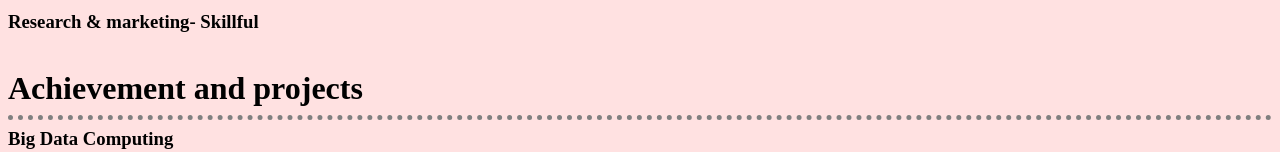
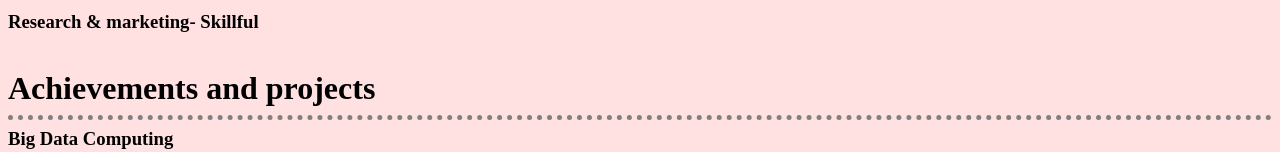
Before and after one commit to Aryak-Mohanty/Resume, a plain HTML site: page index.html in a window 1280 px wide. Shown: the part 560-712 px from the top of the page. Drawn offline with Linux system fonts and the light colour scheme.

Commit message:
Update index.html

```diff
--- a/index.html
+++ b/index.html
@@ -32,7 +32,7 @@
   <h3><b><p></p>Content creation- Experienced</b></h3>
   <h3><b><p>Research & marketing- Skillful</p></b></h3>
   <br>
-  <h1 style="color:black;"> Achievement and projects</h1>
+  <h1 style="color:black;"> Achievements and projects</h1>
   <hr>
   <h3><a href="Big Data Computing.jpg" target="_blank"> Big Data Computing</a></h3>
   <h3><a href="https://github.com/Aryak-Mohanty" target="_blank" rel="noopener noreferrer">Github</a></h3>
```
